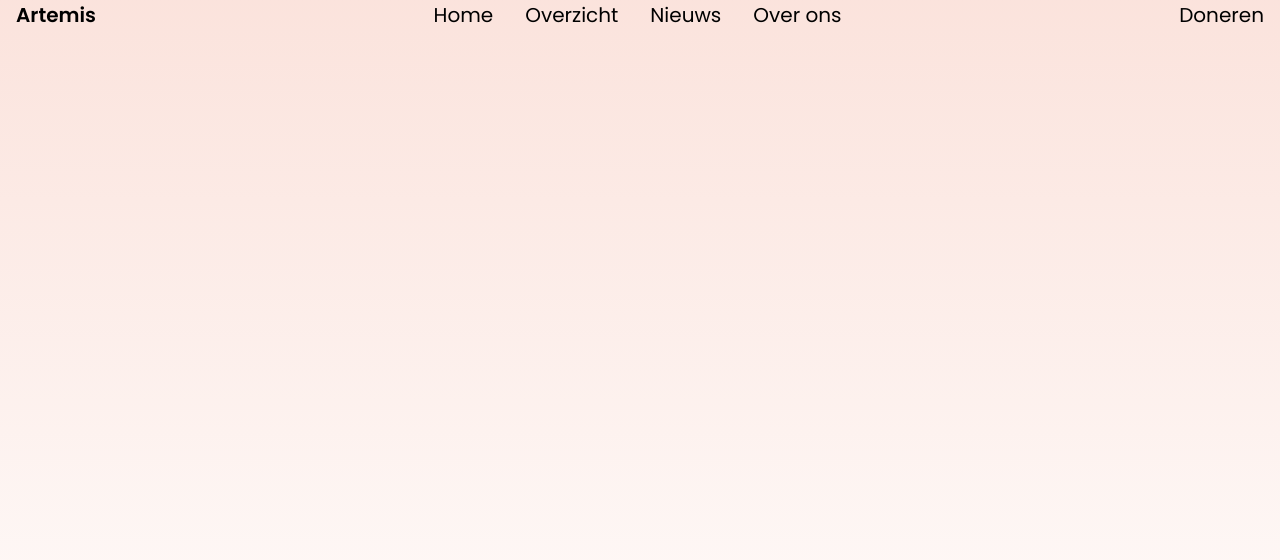
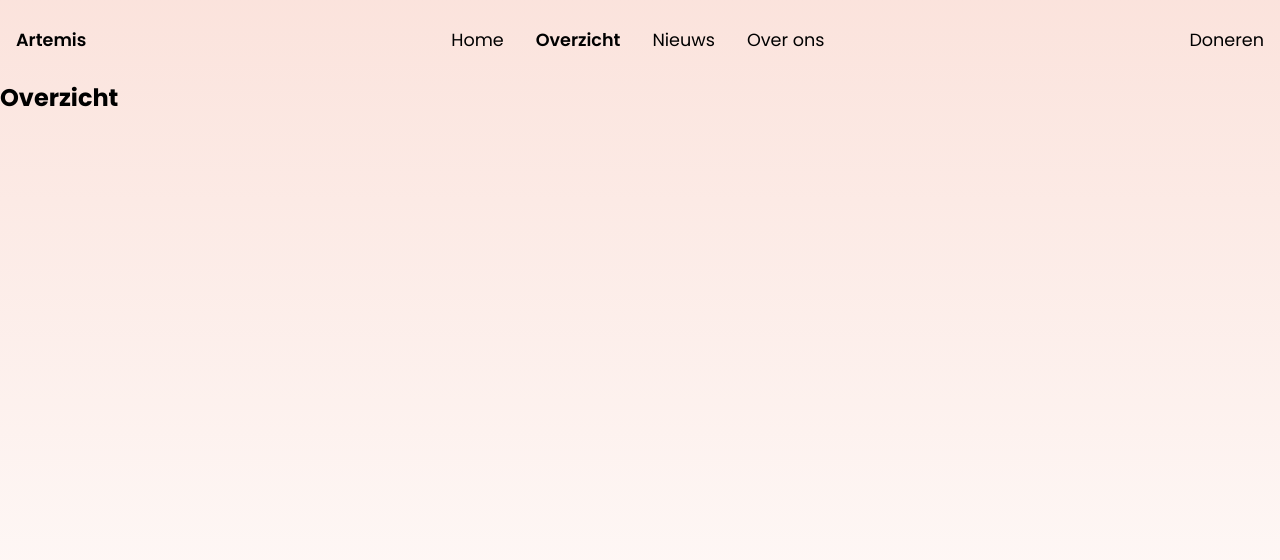
Before and after one commit to Markiesch/Artemis, a Vue app: page /overzicht in a window 1280 px wide. Shown: the top 560 px of the page. Built offline with nearby package versions, Linux system fonts and the light colour scheme.

Commit message:
Added other routes

```diff
--- a/src/components/Navigation.vue
+++ b/src/components/Navigation.vue
@@ -3,26 +3,23 @@
     <router-link :to="{ name: 'Home' }" class="logo">Artemis</router-link>
     <div class="link--container">
       <router-link :to="{ name: 'Home' }">Home</router-link>
-      <router-link :to="{ name: 'About' }">Overzicht</router-link>
-      <router-link :to="{ name: 'Home' }">Nieuws</router-link>
-      <router-link :to="{ name: 'Home' }">Over ons</router-link>
+      <router-link :to="{ name: 'Overzicht' }">Overzicht</router-link>
+      <router-link :to="{ name: 'Nieuws' }">Nieuws</router-link>
+      <router-link :to="{ name: 'About' }">Over ons</router-link>
     </div>
     <div>Doneren</div>
   </nav>
 </template>
 
 <style lang="scss">
+@import "../styles/variables.scss";
+
 nav {
-  position: fixed;
-  z-index: 2;
-  top: 0;
-  left: 0;
-  right: 0;
+  height: $nav-height;
   display: flex;
   justify-content: space-between;
   align-items: center;
-  height: var(--nav-height);
-  font-size: 1.25rem;
+  font-size: 1.1rem;
 
   .logo {
     font-weight: 600;
@@ -32,6 +29,10 @@ nav {
     a {
       padding: 1rem;
     }
+
+    .router-link-active {
+      font-weight: 600;
+    }
   }
 }
 </style>
--- a/src/router/index.ts
+++ b/src/router/index.ts
@@ -13,8 +13,18 @@ const routes: Array<RouteRecordRaw> = [
   },
   {
     path: "/nieuws/:id",
+    name: "Article",
+    component: () => import("../views/nieuws.vue"),
+  },
+  {
+    path: "/nieuws",
     name: "Nieuws",
     component: () => import("../views/nieuws.vue"),
+  },
+  {
+    path: "/overzicht",
+    name: "Overzicht",
+    component: () => import("../views/Overzicht.vue"),
   },
 ];
 
```
